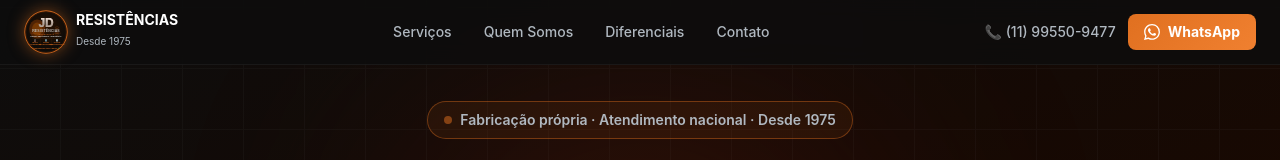
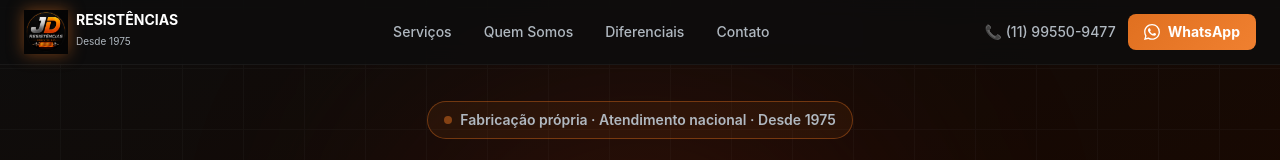
Before and after one commit to elitepotenciadigital/jd-resistencias, a Next.js app: page / in a window 1280 px wide. Shown: the top 160 px of the page. Built offline with nearby package versions, Linux system fonts and the light colour scheme.

Commit message:
Adiciona logo real PNG da JD Resistencias

```diff
--- a/components/sections/Footer.tsx
+++ b/components/sections/Footer.tsx
@@ -12,7 +12,7 @@ export default function Footer() {
           {/* Brand */}
           <div className="col-span-2 sm:col-span-1">
             <div className="flex items-center gap-2 mb-4">
-              <img src="/logo.svg" alt="JD Resistências" className="h-12 w-12 object-contain" />
+              <img src="/logo.png" alt="JD Resistências" className="h-12 w-12 object-contain" />
               <span className="text-white font-bold text-sm">RESISTÊNCIAS</span>
             </div>
             <p className="text-[#B0B8C0]/40 text-xs leading-relaxed mb-4">
--- a/components/sections/Header.tsx
+++ b/components/sections/Header.tsx
@@ -33,7 +33,7 @@ export default function Header() {
         {/* Logo */}
         <a href="#" className="flex items-center gap-2">
           <img
-            src="/logo.svg"
+            src="/logo.png"
             alt="JD Resistências"
             className="h-11 w-11 object-contain"
             style={{ filter: "drop-shadow(0 0 8px rgba(224,112,32,0.5))" }}
```
Also changed, not shown: public/logo.png (added).
